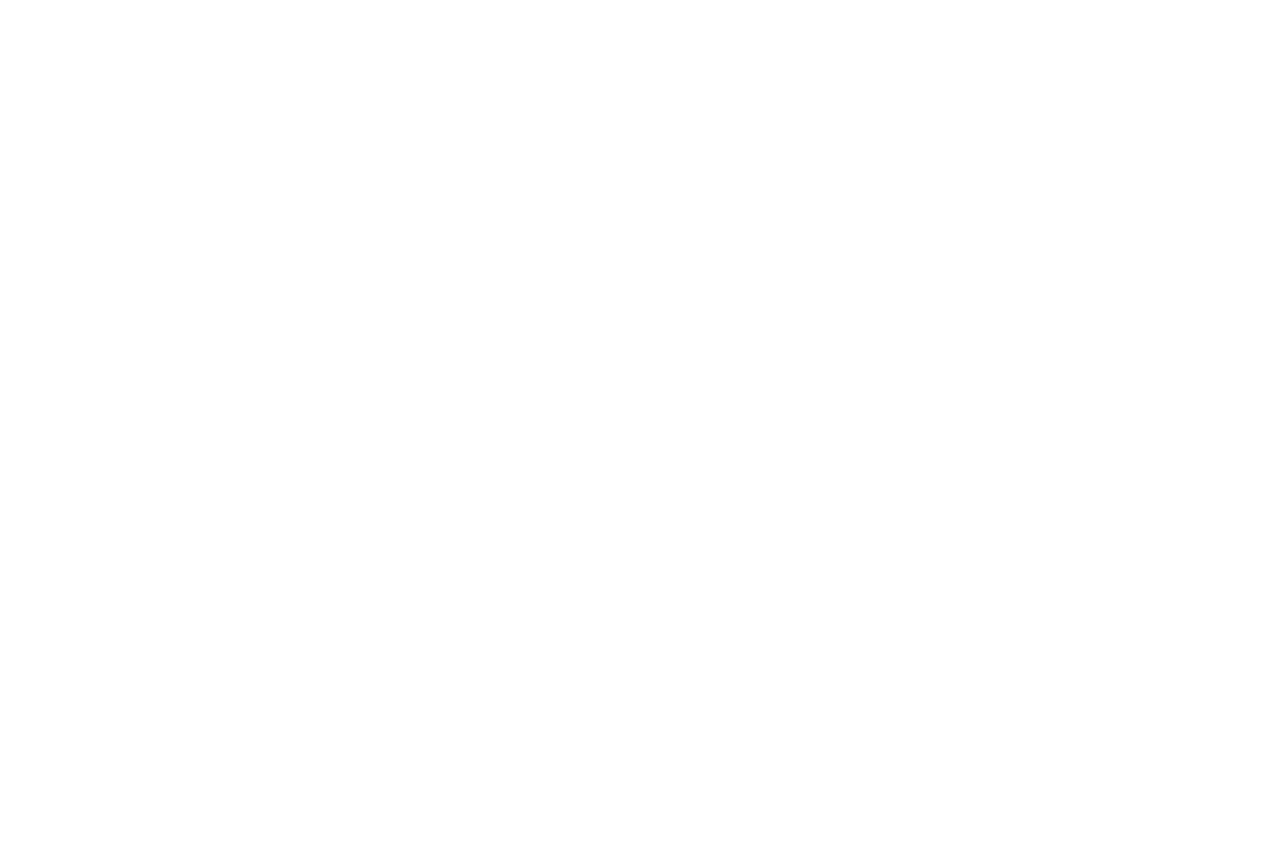
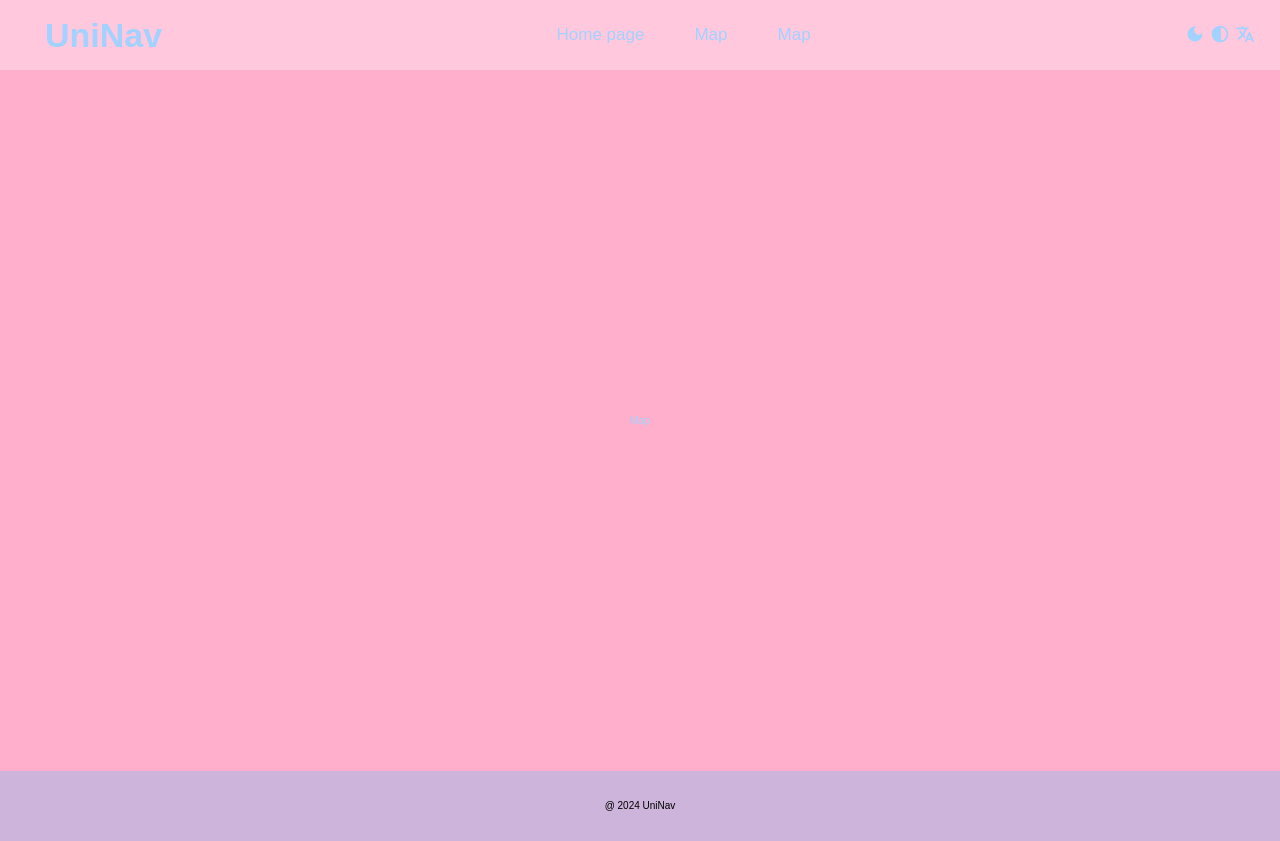
Before and after one commit to PiotrEliks/UniNav, a React (Vite) app: page /UniNav/map in a window 1280 px wide. Before the commit this address had no page. Before the commit the page ends 800 px from the top, so only its background shows below. Built offline with nearby package versions, Linux system fonts and the light colour scheme.

Commit message:
Routing update

```diff
--- a/src/App.jsx
+++ b/src/App.jsx
@@ -12,8 +12,8 @@
   return (
     <BrowserRouter>
       <Routes>
-        <Route path="/" element={<Homepage />} />
-        <Route path="map" element={<Map />} />
+        <Route path="/UniNav" element={<Homepage />} />
+        <Route path="/UniNav/map" element={<Map />} />
       </Routes>
     </BrowserRouter>
   )
--- a/src/components/PageNav.jsx
+++ b/src/components/PageNav.jsx
@@ -33,20 +33,20 @@
       <button className="nav_btn" onClick={showNavbar}>
         <FaBars className="icon" />
       </button>
-      <NavLink to="/">
+      <NavLink to="/UniNav/">
         <h1 className="name">
           UniNav
         </h1>
       </NavLink>
 
       <nav ref={navRef}>
-        <NavLink to="/">
+        <NavLink to="/UniNav/">
           {t('Homepage')}
         </NavLink>
-        <NavLink to="/map">
+        <NavLink to="/UniNav/map">
           {t('Map')}
         </NavLink>
-        <NavLink to="/materials">
+        <NavLink to="/UniNav/map">
           {t('Map')}
         </NavLink>
         <button className="nav_btn nav_close_btn" onClick={showNavbar}>
```
